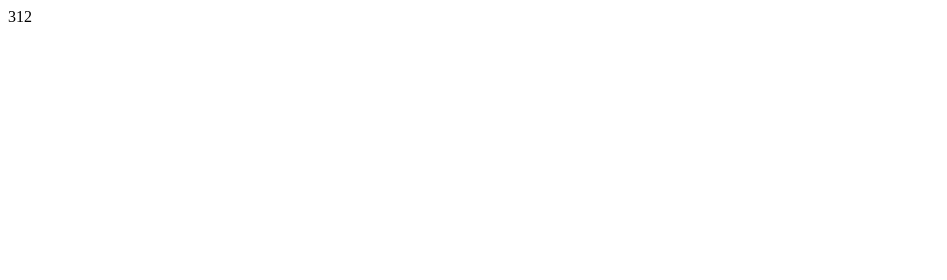
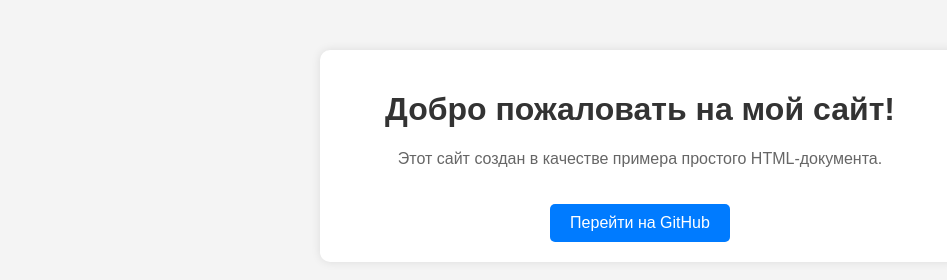
Before and after one commit to MOZGbeat/test-auction, a plain HTML site: page index.html in a window 1280 px wide. Shown: the whole page, without its empty margins (0-947 px from the left). Drawn offline with Linux system fonts and the light colour scheme.

Commit message:
Start website

```diff
--- a/index.html
+++ b/index.html
@@ -1,13 +1,50 @@
-<!doctype html>
-<html lang="en">
+<!DOCTYPE html>
+<html lang="ru">
 <head>
     <meta charset="UTF-8">
-    <meta name="viewport"
-          content="width=device-width, user-scalable=no, initial-scale=1.0, maximum-scale=1.0, minimum-scale=1.0">
-    <meta http-equiv="X-UA-Compatible" content="ie=edge">
-    <title>Document</title>
+    <meta name="viewport" content="width=device-width, initial-scale=1.0">
+    <title>Мой простой сайт</title>
+    <style>
+        body {
+            font-family: Arial, sans-serif;
+            text-align: center;
+            margin: 0;
+            padding: 0;
+            background-color: #f4f4f4;
+        }
+        .container {
+            max-width: 600px;
+            margin: 50px auto;
+            padding: 20px;
+            background: white;
+            box-shadow: 0 0 10px rgba(0, 0, 0, 0.1);
+            border-radius: 10px;
+        }
+        h1 {
+            color: #333;
+        }
+        p {
+            color: #666;
+        }
+        .btn {
+            display: inline-block;
+            padding: 10px 20px;
+            margin-top: 20px;
+            background: #007bff;
+            color: white;
+            text-decoration: none;
+            border-radius: 5px;
+        }
+        .btn:hover {
+            background: #0056b3;
+        }
+    </style>
 </head>
 <body>
-312
+<div class="container">
+    <h1>Добро пожаловать на мой сайт!</h1>
+    <p>Этот сайт создан в качестве примера простого HTML-документа.</p>
+    <a href="https://github.com" class="btn" target="_blank">Перейти на GitHub</a>
+</div>
 </body>
 </html>
```
